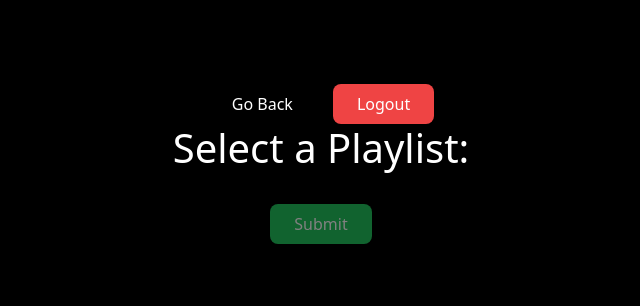
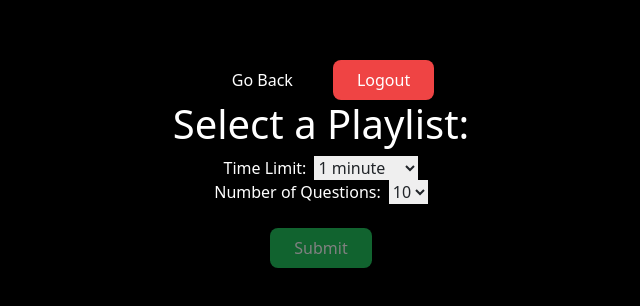
Before and after one commit to spotify-quiz/spotify-quiz, a Next.js app: page /select-playlist in a window 1280 px wide. Shown: the part 248-554 px from the top of the page, without its empty margins (319-959 px from the left). Built offline with nearby package versions, Linux system fonts and the light colour scheme.

Commit message:
Add time limit and numQuestions

```diff
--- a/pages/QuizPage.tsx
+++ b/pages/QuizPage.tsx
@@ -1,14 +1,14 @@
-import React, {useEffect, useState} from 'react';
+import React, { useEffect, useState } from 'react';
 import Button from 'react-bootstrap/Button';
 import Container from 'react-bootstrap/Container';
 import Row from 'react-bootstrap/Row';
 import Col from 'react-bootstrap/Col';
 import AudioPlayer from './AudioPlayer';
 import ResultDialog from './ResultDialog';
-import {Quiz, Track} from '@/types/MockQuizObjects';
+import { Quiz, Track } from '@/types/MockQuizObjects';
 
-import styles from "../styles/QuizPage.module.css";
-import ScorePage from "@/pages/scorePage";
+import styles from '../styles/QuizPage.module.css';
+import ScorePage from '@/pages/scorePage';
 
 function getRandomInt(max) {
   const array = new Uint32Array(1);
@@ -35,10 +35,18 @@ function randomChoices(index: number, quiz: Quiz) {
     choices.push(quiz.tracks.items[randomIndex]);
     counted.add(randomIndex);
   }
-    return {choices, randomCorrectIndex};
+  return { choices, randomCorrectIndex };
 }
 
-function QuizPage({quiz, time}: { quiz: Quiz; time: number }) {
+function QuizPage({
+  quiz,
+  timeLimit,
+  numQuestions,
+}: {
+  quiz: Quiz;
+  timeLimit: number;
+  numQuestions: number;
+}) {
   const initialChoices = () => {
     if (quiz?.tracks?.items) {
       return quiz.tracks.items.slice(0, 4);
@@ -59,7 +67,7 @@ function QuizPage({quiz, time}: { quiz: Quiz; time: number }) {
 
   // Timer
   const [startTimer, setStartTimer] = useState(false);
-    const [timer, setTimer] = useState(time);
+  const [timer, setTimer] = useState(timeLimit);
 
   // For controlling audio
   const [playing, setPlaying] = useState(false);
@@ -81,7 +89,7 @@ function QuizPage({quiz, time}: { quiz: Quiz; time: number }) {
     audio?.load();
     setPlaying(false);
     setStartTimer(false);
-        setTimer(time);
+    setTimer(timer);
 
     if (value === correctChoice) {
       setCorrect(true);
@@ -133,8 +141,8 @@ function QuizPage({quiz, time}: { quiz: Quiz; time: number }) {
     return <div>Loading...</div>;
   }
 
-    const quizLength = quiz?.tracks?.items?.length
-    const questions = quizLength > 10? 10 : quizLength;
+  const quizLength = quiz?.tracks?.items?.length;
+  const questions = quizLength > numQuestions ? numQuestions : quizLength;
 
   const changeSong = () => {
     if (index === questions - 1) {
@@ -168,7 +176,7 @@ function QuizPage({quiz, time}: { quiz: Quiz; time: number }) {
         <Row className="justify-content-center">
           <img
             src="https://whisperify.net/assets/soundwave-white.svg"
-                        style={{height: 300, width: 400}}
+            style={{ height: 300, width: 400 }}
             alt="logo"
           />
         </Row>
--- a/pages/renderQuiz.tsx
+++ b/pages/renderQuiz.tsx
@@ -4,13 +4,15 @@ import QuizPage from './QuizPage';
 import { Item, Quiz, Song, Track, Image } from '../types/MockQuizObjects';
 import axios from 'axios';
 import { parseCookies } from 'nookies';
-import shuffle from "@/utils/shuffleSong";
+import shuffle from '@/utils/shuffleSong';
 
 interface Props {
   accessToken: string | null;
+  timeLimit: number;
+  numQuestions: number;
 }
 
-function RenderQuiz({ accessToken }: Props) {
+function RenderQuiz({ accessToken, timeLimit, numQuestions }: Props) {
   const router = useRouter();
   const { playlistId } = router.query;
   const [quiz, setQuiz] = useState<Quiz | null>(null);
@@ -65,6 +67,7 @@ function RenderQuiz({ accessToken }: Props) {
 
         const tracks: Track[] = playlist.tracks.items
           .filter((item: any) => item.track.preview_url != null)
+          .slice(0, numQuestions)
           .map((item: any) => {
             const images = item.track.album.images.map(
               (image: any) => new Image(image.url, image.width, image.height)
@@ -90,7 +93,7 @@ function RenderQuiz({ accessToken }: Props) {
         const fetchedQuiz = new Quiz(playlist.name, image, item);
 
         // shuffle songs
-        fetchedQuiz.tracks.items = shuffle(fetchedQuiz.tracks.items)
+        fetchedQuiz.tracks.items = shuffle(fetchedQuiz.tracks.items);
 
         setQuiz(fetchedQuiz);
       } catch (error) {
@@ -101,15 +104,22 @@ function RenderQuiz({ accessToken }: Props) {
     fetchPlaylist();
   }, [playlistId, accessToken]);
 
-  return quiz ? <QuizPage quiz={quiz} time={30} /> : <p>Loading...</p>;
+  return quiz ? (
+    <QuizPage quiz={quiz} timeLimit={timeLimit} numQuestions={numQuestions} />
+  ) : (
+    <p>Loading...</p>
+  );
 }
 
 export const getServerSideProps = async (context) => {
   const { access_token } = parseCookies(context);
+  const { timeLimit, numQuestions } = context.query;
 
   return {
     props: {
       accessToken: access_token || null,
+      timeLimit: parseInt(timeLimit as string) || 60,
+      numQuestions: parseInt(numQuestions as string) || 10,
     },
   };
 };
--- a/pages/select-playlist.tsx
+++ b/pages/select-playlist.tsx
@@ -27,6 +27,8 @@ export default function SelectPlaylist() {
   const [accessToken, setAccessToken] = useState<string | null>(null);
   const router = useRouter();
   const isGuest = router.query.isGuest === 'true';
+  const [timeLimit, setTimeLimit] = useState<number>(60);
+  const [numQuestions, setNumQuestions] = useState<number>(10);
 
   useEffect(() => {
     if (typeof window !== 'undefined') {
@@ -157,10 +159,12 @@ export default function SelectPlaylist() {
 
   const goToRenderQuiz = () => {
     if (selectedPlaylist) {
-      console.log('click');
-      router.push(`/renderQuiz?playlistId=${selectedPlaylist.id}`);
+      router.push(
+        `/renderQuiz?playlistId=${selectedPlaylist.id}&timeLimit=${timeLimit}&numQuestions=${numQuestions}`
+      );
     }
   };
+
   return (
     <div className={`${styles.container} bg-gray-800`}>
       <div className={`${styles.font} mt-4`}>
@@ -191,6 +195,38 @@ export default function SelectPlaylist() {
 
       <div className={styles.font} style={{ textAlign: 'center' }}>
         <h1 className="text-white">Select a Playlist:</h1>
+        <div>
+          <label htmlFor="timeLimit" className="text-white mr-2">
+            Time Limit:
+          </label>
+          <select
+            name="timeLimit"
+            id="timeLimit"
+            value={timeLimit}
+            onChange={(e) => setTimeLimit(parseInt(e.target.value))}
+          >
+            <option value="30">30 seconds</option>
+            <option value="60">1 minute</option>
+            <option value="120">2 minutes</option>
+            <option value="180">3 minutes</option>
+          </select>
+        </div>
+        <div>
+          <label htmlFor="numQuestions" className="text-white mr-2">
+            Number of Questions:
+          </label>
+          <select
+            name="numQuestions"
+            id="numQuestions"
+            value={numQuestions}
+            onChange={(e) => setNumQuestions(parseInt(e.target.value))}
+          >
+            <option value="5">5</option>
+            <option value="10">10</option>
+            <option value="15">15</option>
+            <option value="20">20</option>
+          </select>
+        </div>
         <div
           style={{
             display: 'flex',
```
Lines whose indentation alone changed are shown as unchanged.
